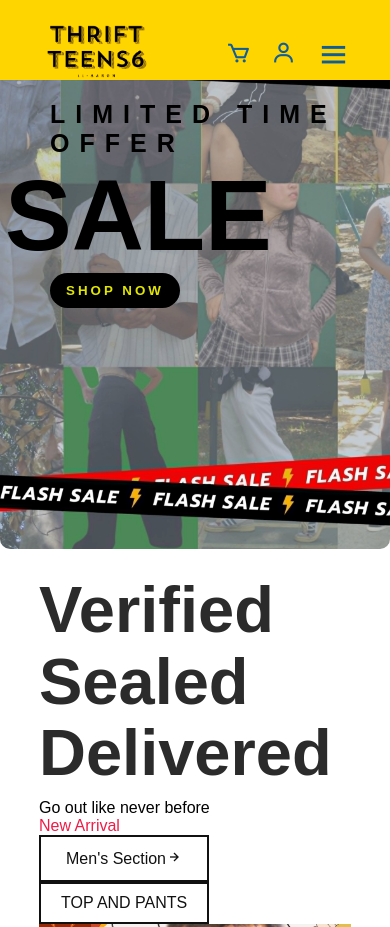
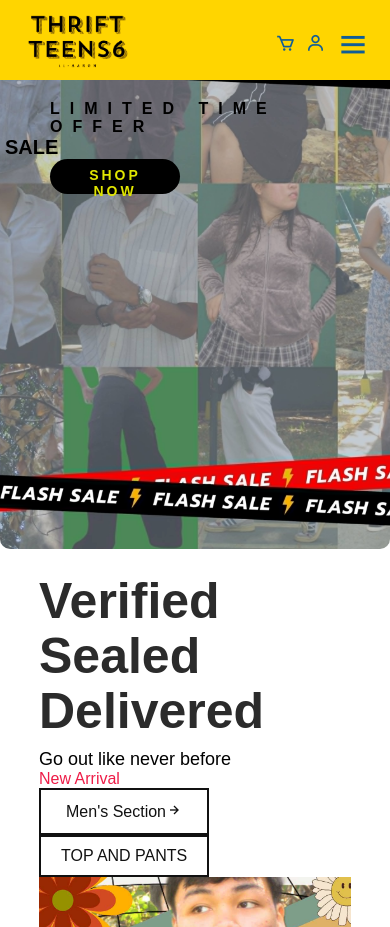
Before and after one commit to revsj/Thrift-Shop, a plain HTML site: page men.html in a window 390 px wide. Shown: the top 927 px of the page. Drawn offline with nearby package versions, Linux system fonts and the light colour scheme.

Commit message:
new changes

```diff
--- a/acc.css
+++ b/acc.css
@@ -264,3 +264,35 @@
         font-size: 14px;
         font-weight: 600;
     }
+
+    @media (max-width: 480px) {
+      header {
+          padding: 10px 5%;
+      }
+
+      .nav-icons i {
+          font-size: 20px;
+          margin-right: 10px;
+      }
+
+      .banner2 .banner-text h1 {
+          font-size: 20px;
+      }
+
+      .banner2 .banner-text h2 {
+          font-size: 16px;
+      }
+
+      .banner2 .banner-text button {
+          padding: 8px 16px;
+          font-size: 14px;
+      }
+
+      .products .row img {
+          max-width: 100%;
+      }
+
+      .contact-info {
+          grid-template-columns: 1fr;
+      }
+    }
--- a/men.css
+++ b/men.css
@@ -28,7 +28,7 @@ header{
     display: flex;
     position: fixed;
     width: 100%;
-  z-index: 2;
+    z-index: 2;
   }
 
 .logo img{
@@ -275,3 +275,35 @@ gap: 2rem;
       font-size: 14px;
       font-weight: 600;
   }
+
+  @media (max-width: 480px) {
+    header {
+        padding: 10px 5%;
+    }
+
+    .nav-icons i {
+        font-size: 20px;
+        margin-right: 10px;
+    }
+
+    .banner2 .banner-text h1 {
+        font-size: 20px;
+    }
+
+    .banner2 .banner-text h2 {
+        font-size: 16px;
+    }
+
+    .banner2 .banner-text button {
+        padding: 8px 16px;
+        font-size: 14px;
+    }
+
+    .products .row img {
+        max-width: 100%;
+    }
+
+    .contact-info {
+        grid-template-columns: 1fr;
+    }
+  }
--- a/men.html
+++ b/men.html
@@ -5,6 +5,7 @@
   <meta charset="UTF-8">
   <meta http-equiv="X-UA-Compatible" content="IE-edge">
   <meta name="viewport" content="width-device-width, initial-scale-1.0">
+  <meta name="viewport" content="width=device-width">
   <link rel="stylesheet" href="men.css">
   <link rel="stylesheet" href="banner.css">
   <link rel="stylesheet" href="queries.css">
--- a/queries.css
+++ b/queries.css
@@ -1,3 +1,26 @@
+@media(max-width: 890px){
+    header{
+        padding: 20px 3%;
+        transition: .4s;
+
+    }
+}
+
+@media(max-width: 630px){
+    .main-text h1{
+        font-size: 50px;
+        transition: .4s;
+    }
+    .main-text p{
+        font-size: 18px;
+        transition: .4s;
+    }
+    .maint-btn{
+        padding: 10px 20px;
+        transition: .4s;
+    }
+}
+
 @media(max-width: 750px){
     .navmenu {
         position: absolute;
@@ -20,3 +43,36 @@
         right: 0;
     }
 }
+
+
+@media (max-width: 480px) {
+  header {
+      padding: 10px 5%;
+  }
+
+  .nav-icons i {
+      font-size: 20px;
+      margin-right: 10px;
+  }
+
+  .banner2 .banner-text h1 {
+      font-size: 20px;
+  }
+
+  .banner2 .banner-text h2 {
+      font-size: 16px;
+  }
+
+  .banner2 .banner-text button {
+      padding: 8px 16px;
+      font-size: 14px;
+  }
+
+  .products .row img {
+      max-width: 100%;
+  }
+
+  .contact-info {
+      grid-template-columns: 1fr;
+  }
+}
--- a/style.css
+++ b/style.css
@@ -265,49 +265,3 @@
         font-size: 14px;
         font-weight: 600;
     }
-
-@media(max-width: 890px){
-    header{
-        padding: 20px 3%;
-        transition: .4s;
-
-    }
-}
-
-@media(max-width: 630px){
-    .main-text h1{
-        font-size: 50px;
-        transition: .4s;
-    }
-    .main-text p{
-        font-size: 18px;
-        transition: .4s;
-    }
-    .maint-btn{
-        padding: 10px 20px;
-        transition: .4s;
-    }
-}
-
-@media(max-width: 750px){
-    .navmenu {
-        position: absolute;
-        top: 100%;
-        right: -100%;
-        width: 300px;
-        height: 130vh;
-        background: #edfff1;
-        display: flex;
-        flex-direction: column;
-        align-items: center;
-        padding: 120px 30px;
-        transition: all .42s;
-    }
-    .navmenu a{
-        display: block;
-        margin: 18px 0;
-    }
-    .navmenu.open{
-        right: 0;
-    }
-}
--- a/women.css
+++ b/women.css
@@ -259,3 +259,35 @@
         font-size: 14px;
         font-weight: 600;
     }
+
+    @media (max-width: 480px) {
+      header {
+          padding: 10px 5%;
+      }
+
+      .nav-icons i {
+          font-size: 20px;
+          margin-right: 10px;
+      }
+
+      .banner2 .banner-text h1 {
+          font-size: 20px;
+      }
+
+      .banner2 .banner-text h2 {
+          font-size: 16px;
+      }
+
+      .banner2 .banner-text button {
+          padding: 8px 16px;
+          font-size: 14px;
+      }
+
+      .products .row img {
+          max-width: 100%;
+      }
+
+      .contact-info {
+          grid-template-columns: 1fr;
+      }
+    }
```
Also changed, not shown: acc.html (+1 -0 lines), index.html (+1 -0 lines), women.html (+1 -0 lines), Concept Paper.txt (added), Thrift Vid.txt (added), queries.js (line endings or trailing spaces).
